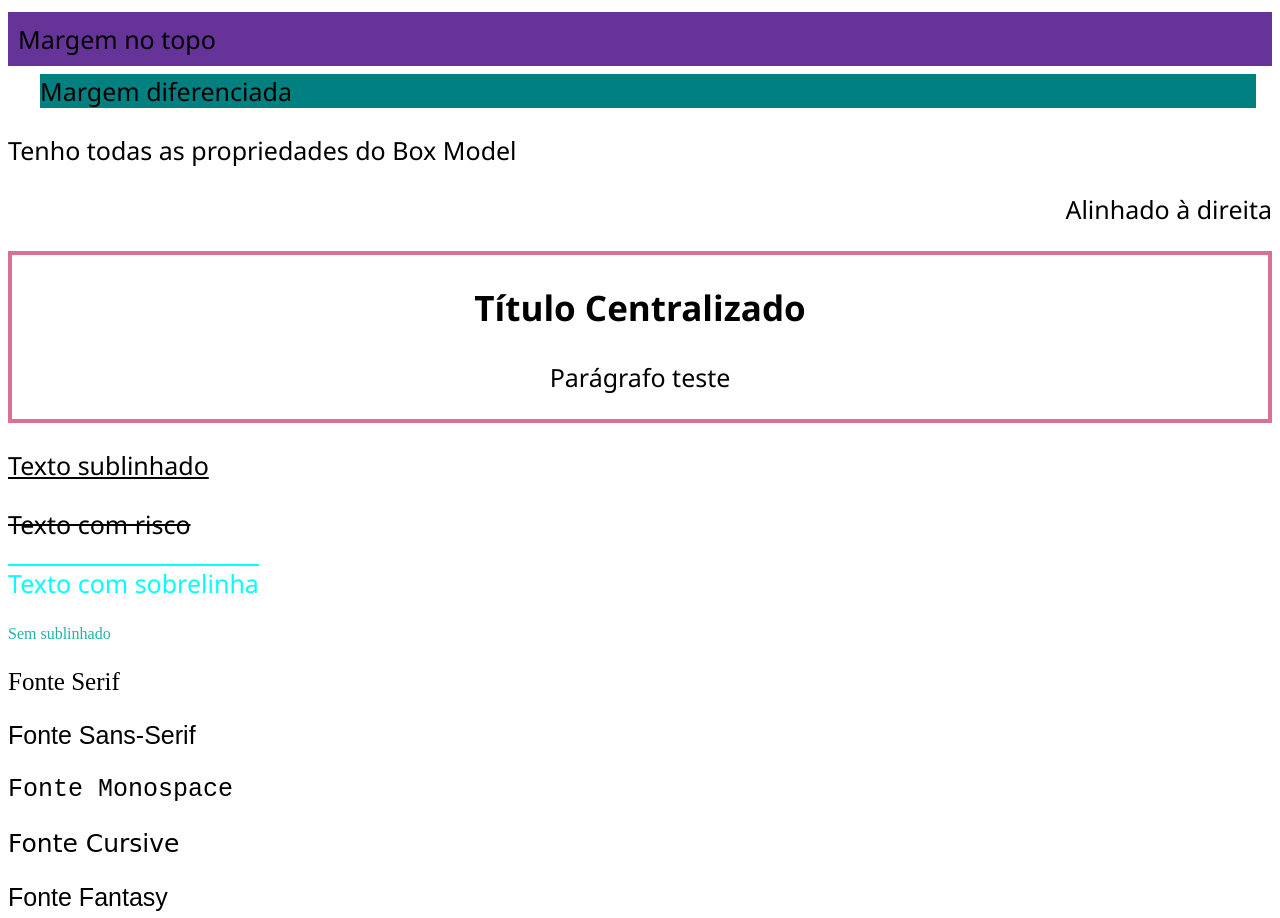
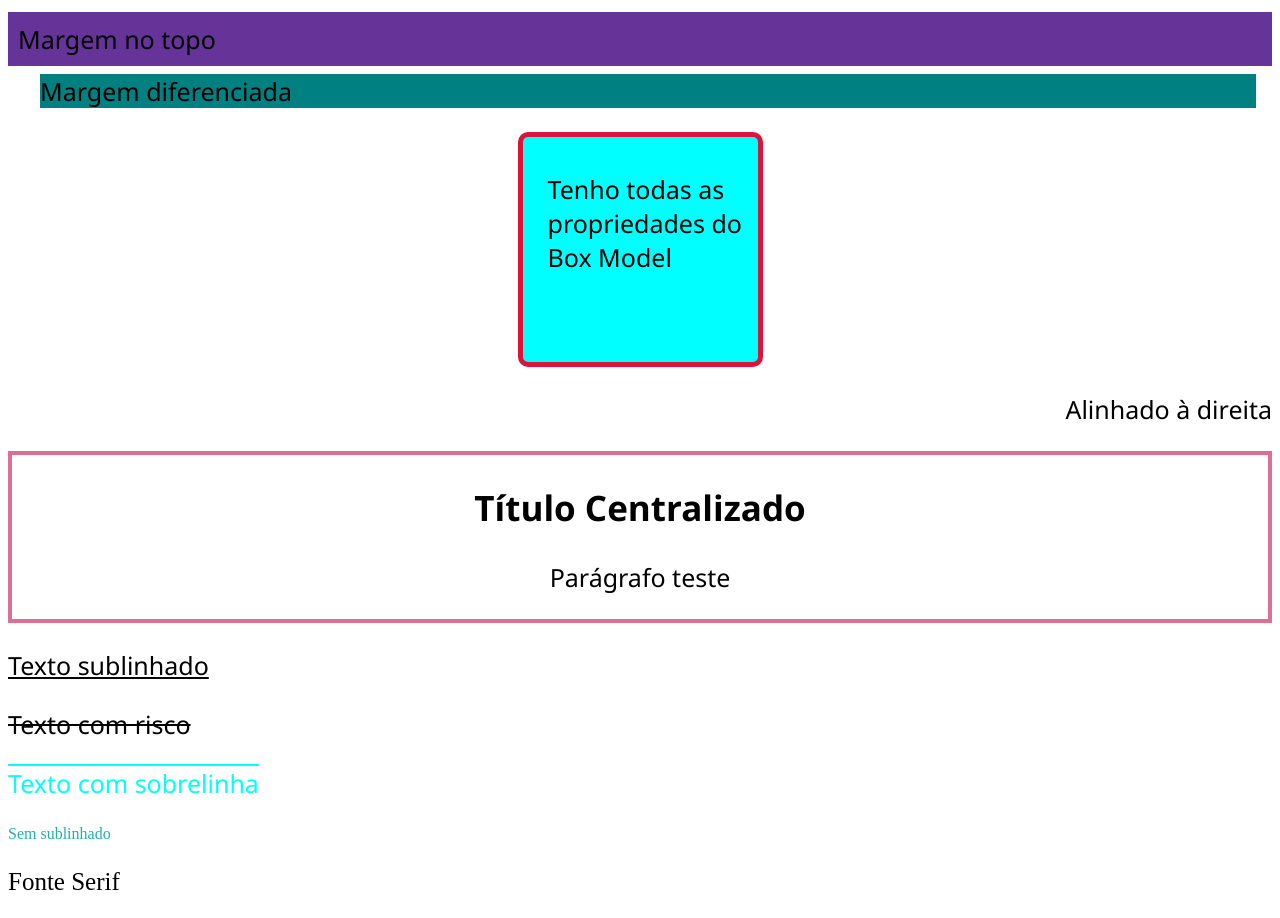
Before and after one commit to myllennah/senac-htmlecss, a plain HTML site: page senac/essencial-b/index.html in a window 1280 px wide. Shown: the part 5020-5938 px from the top of the page. Drawn offline with Linux system fonts and the light colour scheme; a web font is replaced by a local one.

Commit message:
Update styles.css

```diff
--- a/senac/essencial-b/css/styles.css
+++ b/senac/essencial-b/css/styles.css
@@ -255,6 +255,18 @@ h1{
     margin: 8px 16px 24px 32px;
 }
 
+/* Box Model - Juntos */
+.box-model{
+    background-color: aqua;
+    color: black;
+    width: 200px;
+    height: 200px;
+    padding: 10px 10px 15px 25px;
+    border: 5px solid crimson;
+    border-radius: 10px;
+    margin: auto;
+}
+
 /* Alinhamento de texto */
 .align-right{
     text-align: right;
```
